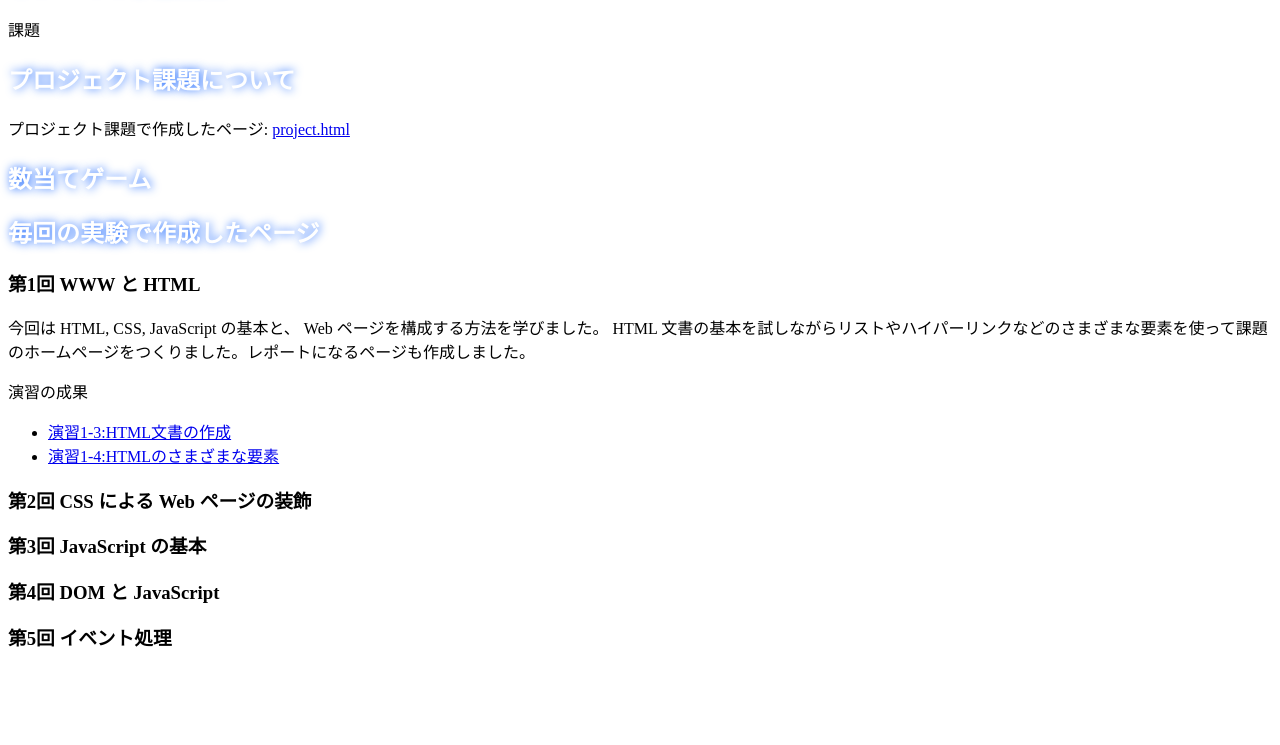
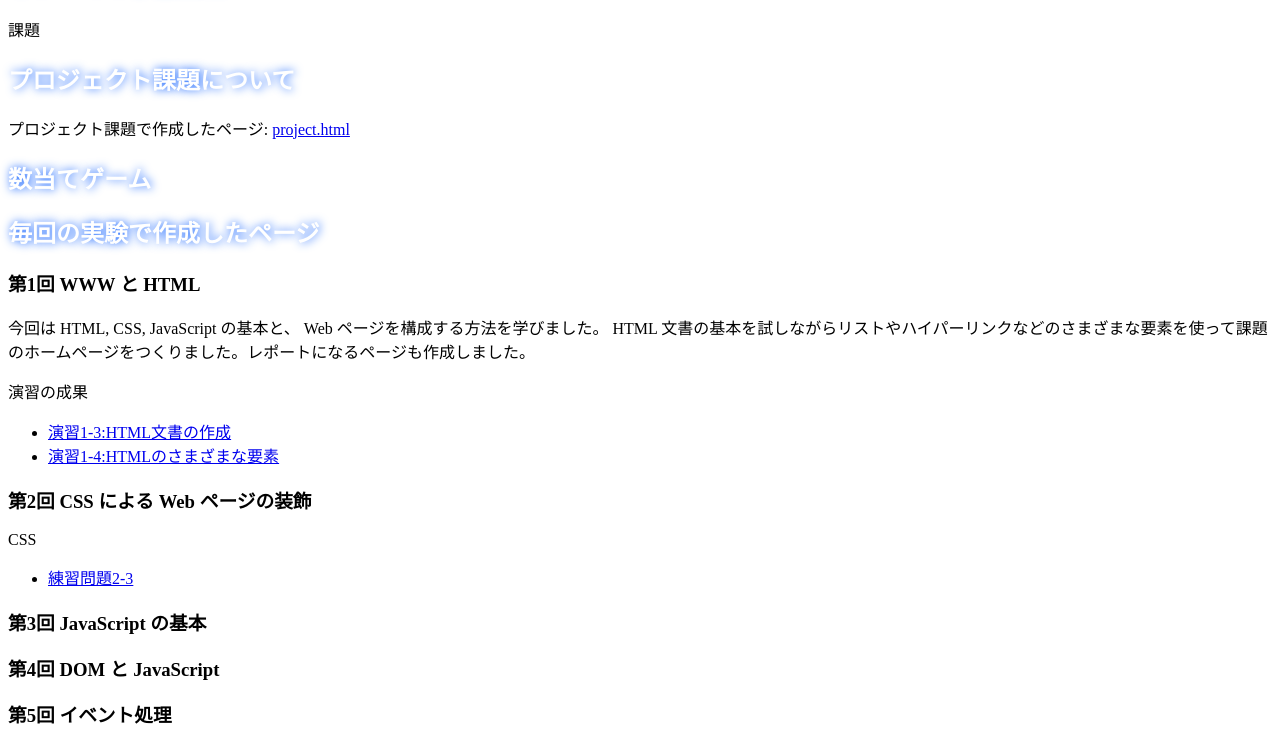
Before and after one commit to G284552022/medialabo, a plain HTML site: page index.html in a window 1280 px wide. Shown: the part 127-872 px from the top of the page. Before the commit the page ends 800 px from the top, so only its background shows below. Drawn offline with Linux system fonts and the light colour scheme.

Commit message:
レポート

```diff
--- a/index.html
+++ b/index.html
@@ -37,6 +37,16 @@
     </ul>
 
     <h3>第2回 CSS による Web ページの装飾</h3>
+    <p>CSS
+    </p>
+    <ul>
+      <li>
+    <a href="practice-css/browser-intro.html"
+		title="練習問題2-3"
+		target="_blank">練習問題2-3</a>
+      </li>
+    </ul>
+
     <h3>第3回 JavaScript の基本</h3>
     <h3>第4回 DOM と JavaScript </h3>
     <h3>第5回 イベント処理</h3>
```
